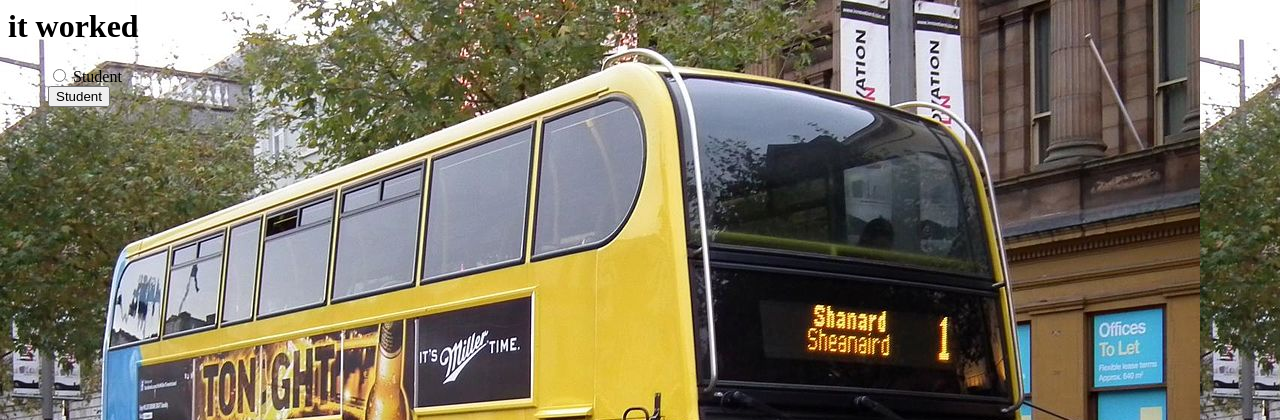
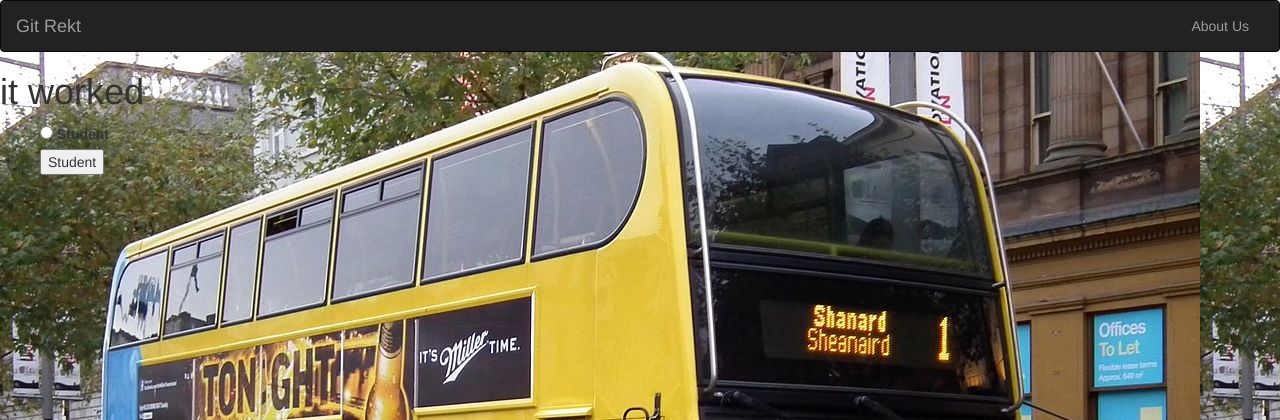
Before and after one commit to jakekavanagh/dublin_bus, a Django app: page / in a window 1280 px wide. Shown: the top 420 px of the page. Run offline with Django 3.2, Linux system fonts and the light colour scheme; data that the repository does not hold is empty; some libraries are stand-ins or nearby versions.

Commit message:
added navbar

```diff
--- a/dublin_bus/urls.py
+++ b/dublin_bus/urls.py
@@ -16,6 +16,7 @@
 from django.conf.urls import url
 from django.contrib import admin
 from django.conf.urls import include
+from django.views.generic.base import RedirectView
 
 
 urlpatterns = [
--- a/index/models.py
+++ b/index/models.py
@@ -1,4 +1,5 @@
 from django.db import models
+from django.core.urlresolvers import reverse
 
 
 class Question(models.Model):
@@ -6,6 +7,9 @@
     pub_date = models.DateTimeField('date published')
     is_student = models.BooleanField(default=False)
     has_leap = models.BooleanField(default=False)
+
+    def get_absolute_url(self):
+        return reverse('index:detail', kwargs={'questions_text': self.question_text})
 
     def __str__(self):
         return self.question_text
--- a/index/static/index/style.css
+++ b/index/static/index/style.css
@@ -1,3 +1,7 @@
 body {
     background: white url("images/bus.jpg");
 }
+
+nav {
+    color: black;
+}
--- a/index/templates/index/index.html
+++ b/index/templates/index/index.html
@@ -1,9 +1,34 @@
 <head>
     {% load staticfiles %}
-
-<link rel="stylesheet" type="text/css" href="{% static 'index/style.css' %}" />
+    <title>Dublin Bus</title>
+    <link rel="stylesheet" href="https://maxcdn.bootstrapcdn.com/bootstrap/3.3.7/css/bootstrap.min.css"/>
+    <script src="https://ajax.googleapis.com/ajax/libs/jquery/3.2.1/jquery.min.js"></script>
+    <script src="https://maxcdn.bootstrapcdn.com/bootstrap/3.3.7/js/bootstrap.min.js"
+            integrity="sha384-Tc5IQib027qvyjSMfHjOMaLkfuWVxZxUPnCJA7l2mCWNIpG9mGCD8wGNIcPD7Txa" crossorigin="anonymous"></script>
+    <link rel="stylesheet" type="text/css" href="{% static 'index/style.css' %}" />
 </head>
 <body>
+    <nav class="navbar navbar-inverse">
+
+        <div class="container-fluid">
+            <div class="navbar-header">
+                <button type="button" class="navbar-toggle" data-toggle="collapse" data-target="#NavBar">
+                    <span class="icon-bar"></span>
+                    <span class="icon-bar"></span>
+                    <span class="icon-bar"></span>
+
+                </button>
+                <a class = "navbar-brand" href="{% url 'index:index' %}">Git Rekt</a>
+            </div>
+            <div class="collapse navbar-collapse" id="NavBar">
+                <ul class="nav navbar-nav navbar-right">
+                    <li><a href ="{% url 'index:index' %}"> About Us</a></li>
+                </ul>
+            </div>
+
+        </div>
+
+    </nav>
     <h1>it worked</h1>
     <ul>
 
@@ -12,7 +37,7 @@
 
             {% csrf_token %}
             {% for question in all_questions %}
-        <li><a href="{% url 'index:detail' question.question_text %}">hello {{ question.question_text }}</a></li>
+        <li><a href="{% url 'index:detail' question.question_text %}">{{ question.question_text }}</a></li>
         {% endfor %}
             <input type = "radio" id = "student" name = "student" value = "student"/>
             <label for =  "student">
--- a/index/views.py
+++ b/index/views.py
@@ -1,5 +1,8 @@
 from django.shortcuts import render, get_object_or_404
 from .models import Question
+
+from django.views.generic.edit import CreateView, UpdateView
+
 
 
 def index(request):
```
Also changed, not shown: dublin_bus/settings.py (line endings or trailing spaces), index/static/index/images/favicon.ico (added).
